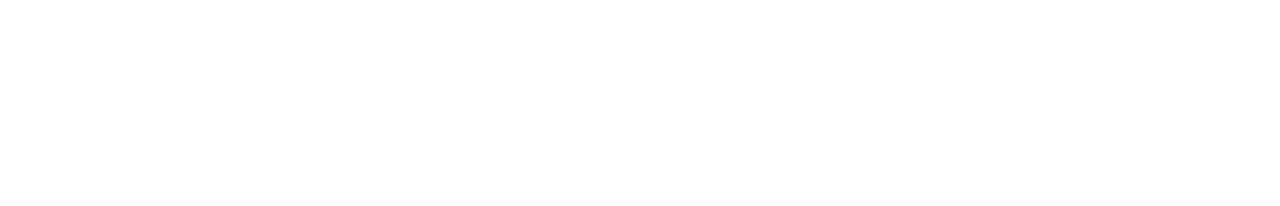
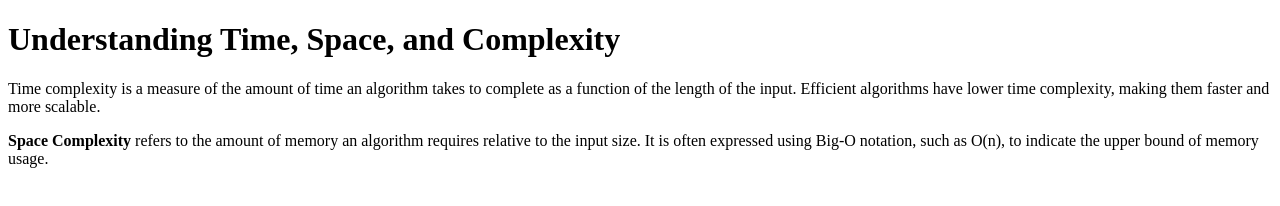
Before and after one commit to acciojob/time-and-space-complexity-MalbhagePornima, a website: page main.html in a window 1280 px wide. Drawn offline with Linux system fonts and the light colour scheme.

Commit message:
created a submission

```diff
--- a/main.html
+++ b/main.html
@@ -8,6 +8,9 @@
 
 <body>
 	<!-- the entire body must be written by student -->
+	<h1>Understanding Time, Space, and Complexity</h1>
+    <p>Time complexity is a measure of the amount of time an algorithm takes to complete as a function of the length of the input. Efficient algorithms have lower time complexity, making them faster and more scalable.</p>
+    <p><b>Space Complexity</b> refers to the amount of memory an algorithm requires relative to the input size. It is often expressed using Big-O notation, such as O(n), to indicate the upper bound of memory usage.</p>
     <script type="text/javascript" src="./script.js">
 </script>
 
```
